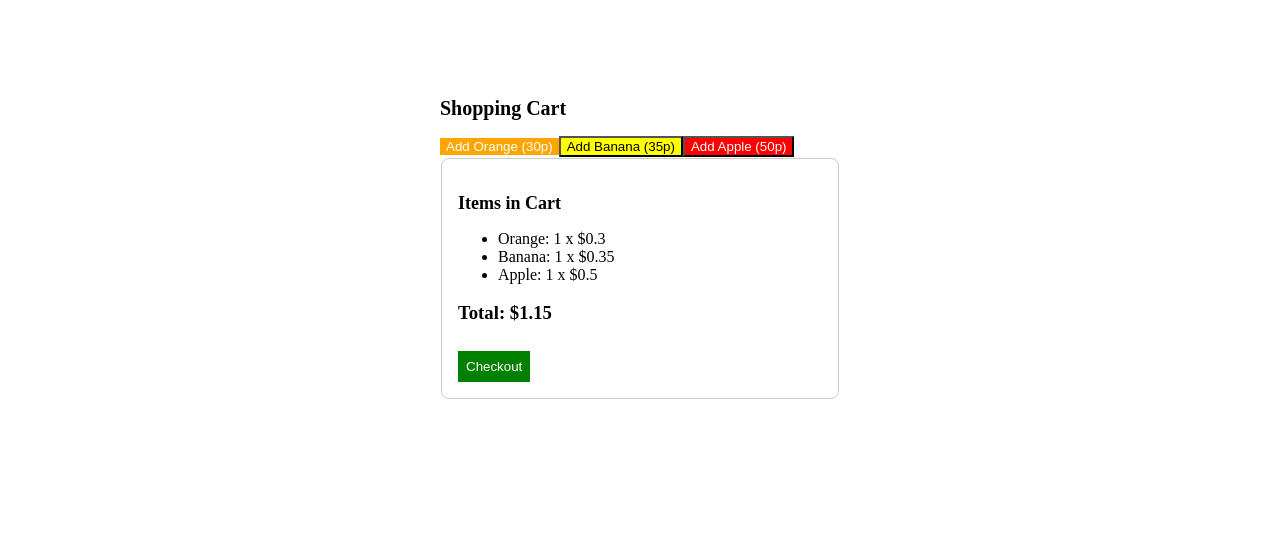
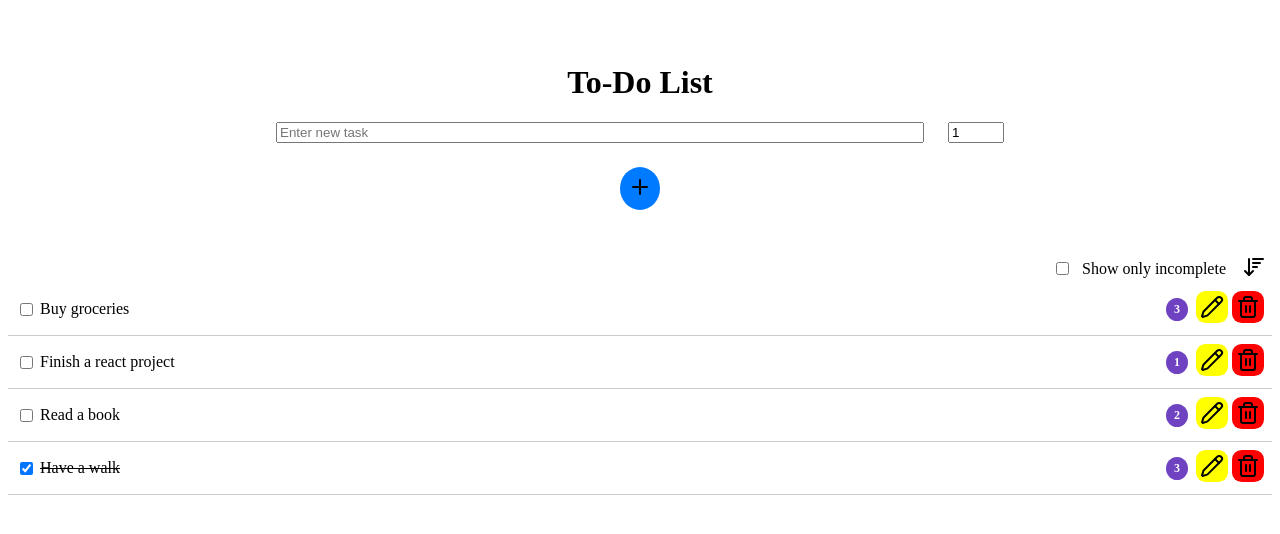
Before and after one commit to CleanCodeNinja01/react-practice, a React (Vite) app in the folder my-app/: page / in a window 1280 px wide. Shown: the top 534 px of the page. Built offline with nearby package versions, Linux system fonts and the light colour scheme.

Commit message:
Add todo component WIP

```diff
--- a/my-app/src/App.jsx
+++ b/my-app/src/App.jsx
@@ -4,7 +4,8 @@
 // import { Title } from "./components/Title/Title";
 // import properties from "./data/properties";
 import "./App.css";
-import ShoppingCart from "./components/ShoppingCart/ShoppingCart";
+import TodoList from "./components/TodoList/TodoList";
+// import ShoppingCart from "./components/ShoppingCart/ShoppingCart";
 // import Button from "./components/Button/Button";
 // import Counter from "./components/Counter/Counter";
 // import User from "./components/User/User";
@@ -16,7 +17,8 @@ const App = () => {
     <div className="app">
       {/* <Counter/> */}
       {/* <User/> */}
-      <ShoppingCart/>
+      {/* <ShoppingCart/> */}
+      <TodoList/>
     </div>
   )
 }
--- /dev/null
+++ b/my-app/src/components/TodoList/TodoControl/TodoControl.jsx
@@ -0,0 +1,16 @@
+import "./TodoControl.css"
+import { ArrowDownWideNarrow } from "lucide-react";
+
+const TodoControl = ({showOnlyIncomp, setShowOnlyIncomp, sortTasks}) => {
+
+    return (
+        <div style={{display: "flex", justifyContent: "flex-end", alignItems: "center", gap: "10px", marginTop: "20px"}}>
+            <input style={{marginLeft: "1.5rem"}} type="checkbox" checked={showOnlyIncomp} onChange={()=>setShowOnlyIncomp(!showOnlyIncomp)} /> Show only incomplete
+            <button style={{background: "none", border: "none", cursor: "pointer"}} onClick={sortTasks}>
+                <ArrowDownWideNarrow/>
+            </button>
+        </div>
+    )
+}
+
+export default TodoControl;
--- /dev/null
+++ b/my-app/src/components/TodoList/TodoForm/TodoForm.jsx
@@ -0,0 +1,43 @@
+import { Plus } from "lucide-react"
+import "./TodoForm.css"
+import { useState } from "react"
+
+const TodoForm = ({addTodo}) => {
+    const [newTodo, setNewTodo] = useState("")
+    const [newPriority, setNewPriority] = useState(1)
+
+    const handleSubmit = (e) => {
+        e.preventDefault()
+        if (!newTodo.trim()) return
+        addTodo({
+            id: Date.now(),
+            title: newTodo,
+            priority: newPriority,
+            done: false
+        })
+
+        setNewTodo("");
+        setNewPriority(1);
+    }
+
+    return (
+        <form onSubmit={handleSubmit}>
+            <div style={{display: "flex", gap: "1.5rem", alignItems: "center", justifyContent: "center"}}>
+                <input style={{width: "40rem"}} type="text" placeholder="Enter new task" onChange={(e)=>setNewTodo(e.target.value)} value={newTodo}/>
+                <input style={{width: "3rem"}} type="number" min="1" onChange={(e)=>setNewPriority(Number(e.target.value))} value={newPriority}/>
+            </div>
+            <button
+                type="submit"
+                style={{backgroundColor: "#007bff", margin: "1.5rem", borderRadius: "50%", padding: "0.5rem", border: "none"}}
+                onClick={handleSubmit}
+            >
+                <Plus
+
+                />
+            </button>
+        </form>
+
+    )
+}
+
+export default TodoForm
--- /dev/null
+++ b/my-app/src/components/TodoList/TodoItem/TodoItem.jsx
@@ -0,0 +1,42 @@
+import "./TodoItem.css"
+import { Pencil, Trash } from 'lucide-react';
+
+const TodoItem = ({task}) => {
+
+    // const editItem = (item) => {
+
+    // }
+
+    // const deleteItem = (item) => {
+
+    // }
+
+    return (
+        <div style={{margin: "0 auto", textAlign: "left", width: "51rem", display: "flex", alignItems: "center", flexGrow: 1, gap: "4px"}}>
+            <input type="checkbox" checked={task.done} />
+            <span style={{textDecoration: task.done ? "line-through": "none", display: "flex", alignItems: "center", flexGrow: 1, gap: "1rem",}}>
+                {task.title}
+            </span>
+            <span
+                style={{
+                    backgroundColor: "#6f42c1",
+                    color: "white",
+                    borderRadius: "50%",
+                    padding: "4px 8px",
+                    fontSize: "12px",
+                    fontWeight: "bold",
+                    textAlign: "center",
+                    display: "inline-block",
+                }}
+            >
+                {task.priority}
+            </span>
+            <span>
+                <Pencil onClick={()=>{}} style={{backgroundColor: "yellow", borderRadius: "30%", marginLeft: "4px", padding: "4px"}}/>
+                <Trash onClick={()=>{}} style={{backgroundColor: "red", borderRadius: "30%", marginLeft: "4px", border: "none", padding: "4px"}}/>
+            </span>
+        </div>
+    )
+}
+
+export default TodoItem
--- /dev/null
+++ b/my-app/src/components/TodoList/TodoList.jsx
@@ -0,0 +1,82 @@
+import { useState } from "react";
+import TodoControl from "./TodoControl/TodoControl";
+import TodoItem from "./TodoItem/TodoItem";
+import "./TodoList.css"
+import TodoForm from "./TodoForm/TodoForm";
+
+const items = [
+    {
+        id: 1,
+        title: "Buy groceries",
+        priority: 3,
+        done: false
+    },
+    {
+        id: 2,
+        title: "Finish a react project",
+        priority: 1,
+        done: false
+    },
+    {
+        id: 3,
+        title: "Read a book",
+        priority: 2,
+        done: false
+    },
+    {
+        id: 4,
+        title: "Have a walk",
+        priority: 3,
+        done: true
+    },
+]
+
+const TodoList = () => {
+
+    const [showOnlyIncomp, setShowOnlyIncomp] = useState(false);
+    const [todoItems, setTodoItems] = useState([...items])
+
+    const addTodo = (newTodo) => {
+        const updatedTodo = [...todoItems, newTodo];
+        setTodoItems(updatedTodo)
+    }
+
+    const sortTasks = () => {
+        const sortedTasks = [...todoItems]
+            .sort((a,b)=>a.priority-b.priority)
+        setTodoItems(sortedTasks)
+    }
+
+    return (
+        <div style={{textAlign: "center"}}>
+            <h1 >To-Do List</h1>
+            <TodoForm
+                addTodo={addTodo}
+            />
+            <TodoControl
+                // items={items}
+                showOnlyIncomp={showOnlyIncomp}
+                setShowOnlyIncomp={setShowOnlyIncomp}
+                sortTasks={sortTasks}
+            />
+            {todoItems.filter((item)=> !showOnlyIncomp || !item.done)
+                .map((item) => (
+                <li style={{
+                    display: "flex",
+                    alignItems: "center",
+                    justifyContent: "space-between",
+                    padding: "8px",
+                    borderBottom: "1px solid #ccc",
+                    gap: "10px"
+                }}>
+                    <TodoItem
+                        task={item}
+                    // updateItems={updateItems}
+                    />
+                </li>
+            ))}
+        </div>
+    )
+}
+
+export default TodoList
```
Also changed, not shown: my-app/src/components/TodoList/TodoControl/TodoControl.css (added), my-app/src/components/TodoList/TodoForm/TodoForm.css (added), my-app/src/components/TodoList/TodoItem/TodoItem.css (added), my-app/src/components/TodoList/TodoList.css (added).
